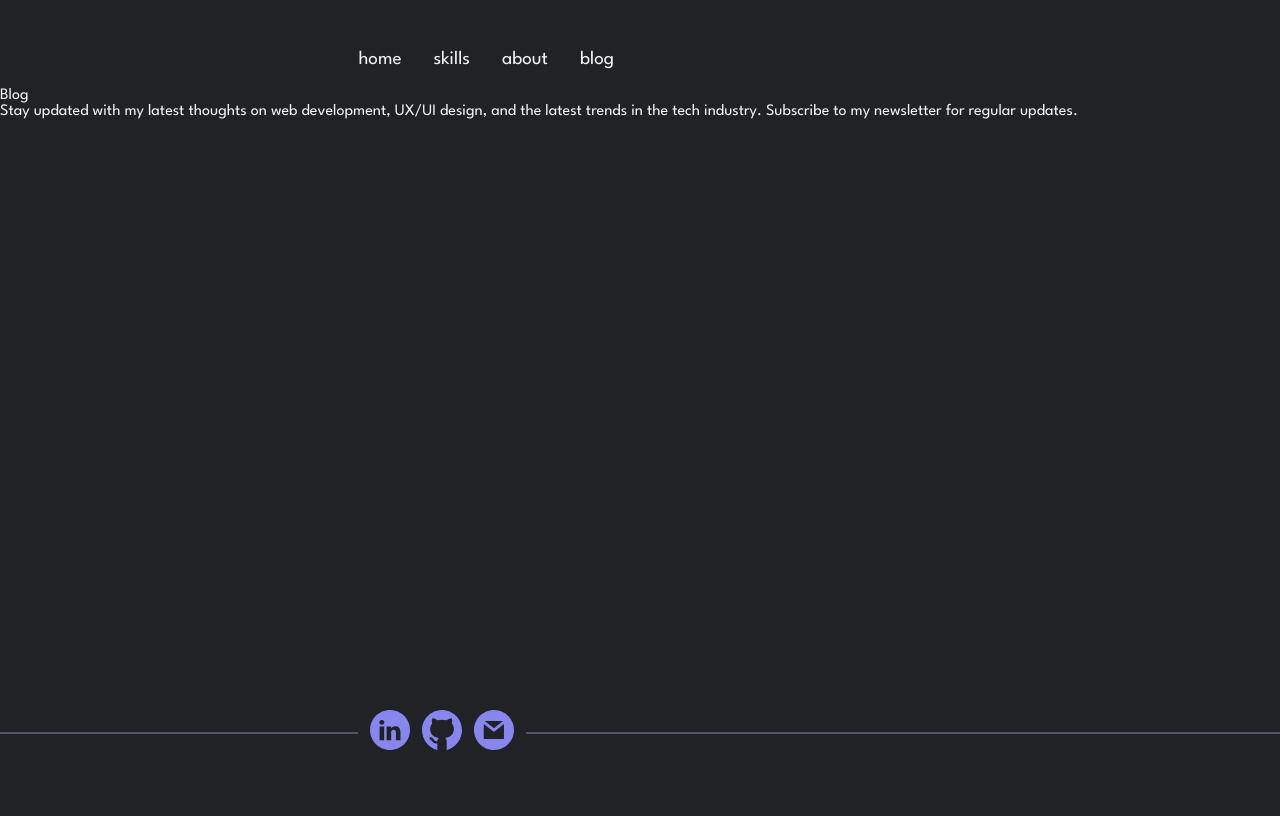
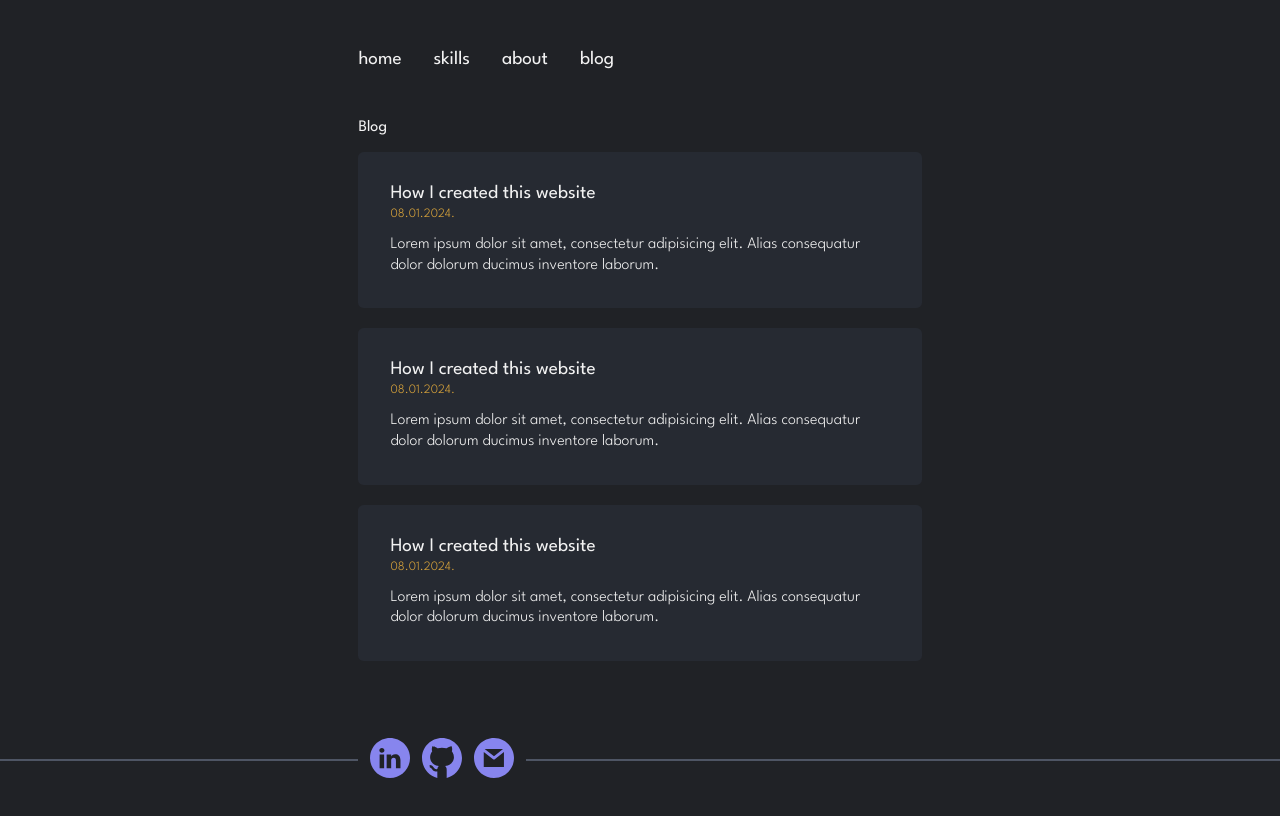
Before and after one commit to krckyboy/todorovic.dev, a Next.js app: page /blog in a window 1280 px wide. Shown: the top 816 px of the page. Built offline with nearby package versions, Linux system fonts and the light colour scheme.

Commit message:
Addition of global styles, blog post item, and other.

```diff
--- a/src/app/about/page.tsx
+++ b/src/app/about/page.tsx
@@ -1,9 +1,13 @@
 import { NextPage } from 'next';
+import styles from '@/app/styles.module.scss';
+import gStyles from '@/styles/global.module.scss';
 
 const Page: NextPage = () => {
   return (
     <main>
-      <h1>About me</h1>
+      <section className={`${styles.section} ${gStyles.paddingInline}`}>
+        <h1>About me</h1>
+      </section>
     </main>
   );
 };
--- a/src/app/blog/page.tsx
+++ b/src/app/blog/page.tsx
@@ -1,11 +1,17 @@
 import { NextPage } from 'next';
+import gStyles from '@/styles/global.module.scss';
+import BlogPostItem from '@/components/blog-post-item/BlogPostItem';
+import React from 'react';
 
 const Page: NextPage = () => {
   return (
     <main>
-      <h1>Blog</h1>
-      <p>Stay updated with my latest thoughts on web development, UX/UI design, and the latest trends in the tech
-        industry. Subscribe to my newsletter for regular updates.</p>
+      <section className={`${gStyles.section} ${gStyles.paddingInline}`}>
+        <h1>Blog</h1>
+        <div className={gStyles.blogs}>
+          {[0, 1, 2].map((item) => <BlogPostItem id={item} key={item} />)}
+        </div>
+      </section>
     </main>
   );
 };
--- a/src/app/skills/page.tsx
+++ b/src/app/skills/page.tsx
@@ -1,9 +1,13 @@
 import { NextPage } from 'next';
+import styles from '@/app/styles.module.scss';
+import gStyles from '@/styles/global.module.scss';
 
 const Page: NextPage = () => {
   return (
     <main>
-      <h1>Skills</h1>
+      <section className={`${styles.section} ${gStyles.paddingInline}`}>
+        <h1>Skills</h1>
+      </section>
     </main>
   );
 };
--- a/src/components/blog-post-item/BlogPostItem.tsx
+++ b/src/components/blog-post-item/BlogPostItem.tsx
@@ -1,16 +1,21 @@
 import React, { FunctionComponent } from 'react';
 import styles from './styles.module.scss';
+import Link from 'next/link';
 
-const BlogPostItem: FunctionComponent = () => {
+interface Props {
+  id: string | number;
+}
+
+const BlogPostItem: FunctionComponent<Props> = ({ id }) => {
   return (
-    <article className={styles.container}>
+    <Link href={`/blog/${id}`} className={styles.container}>
       <h1 className={styles.heading}>How I created this website</h1>
       <time className={styles.date}>08.01.2024.</time>
       <p className={styles.text}>Lorem ipsum dolor sit amet, consectetur adipisicing elit. Alias consequatur dolor
         dolorum ducimus inventore
         laborum.</p>
       <meta name="description" content="This is a description of the blog post." />
-    </article>
+    </Link>
   );
 };
 
--- a/src/components/blog-post-item/styles.module.scss
+++ b/src/components/blog-post-item/styles.module.scss
@@ -3,7 +3,7 @@
 .container {
   background-color: #262A32;
   padding: 2rem;
-  border-radius: 12px;
+  border-radius: .35rem;
   position: relative;
 
   .heading {
--- a/src/styles/global.module.scss
+++ b/src/styles/global.module.scss
@@ -1,3 +1,5 @@
+@import '@/styles/vars';
+
 .paddingInline {
   padding-inline: 5%;
 
@@ -9,3 +11,19 @@
     padding-inline: 28%;
   }
 }
+
+.section {
+  flex-direction: column;
+  background-color: $color-background;
+  display: flex;
+  justify-content: flex-start;
+  align-items: flex-start;
+  padding-top: 2rem;
+}
+
+.blogs {
+  display: grid;
+  grid-template-columns: repeat(1, 1fr);
+  gap: 20px;
+  margin-top: 1rem;
+}
```
Also changed, not shown: src/app/blog/[id]/page.tsx (added, +18 -0 lines), src/app/page.tsx (+4 -4 lines), src/app/styles.module.scss (+1 -17 lines), src/app/blog/styles.module.scss (added).
